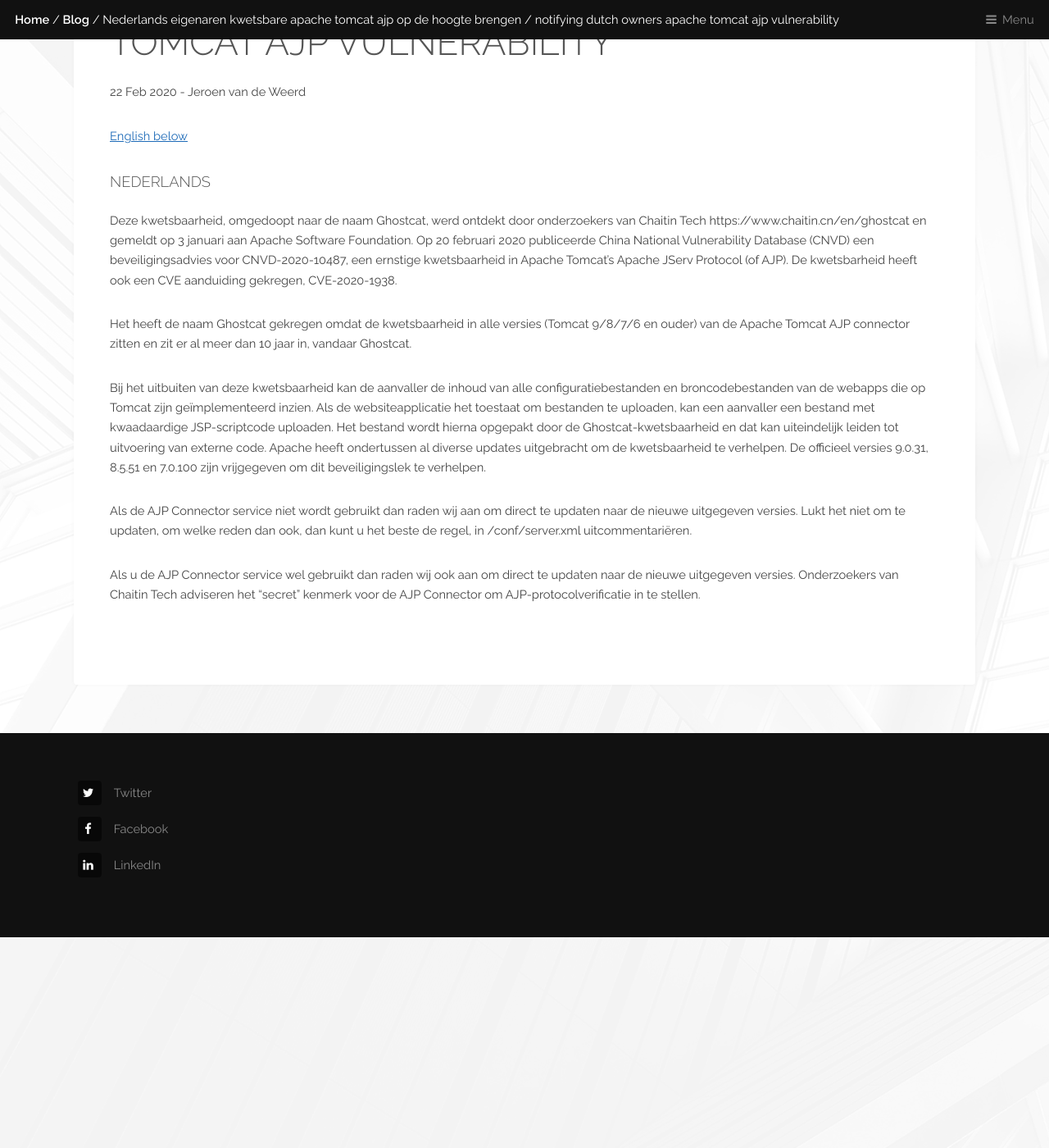
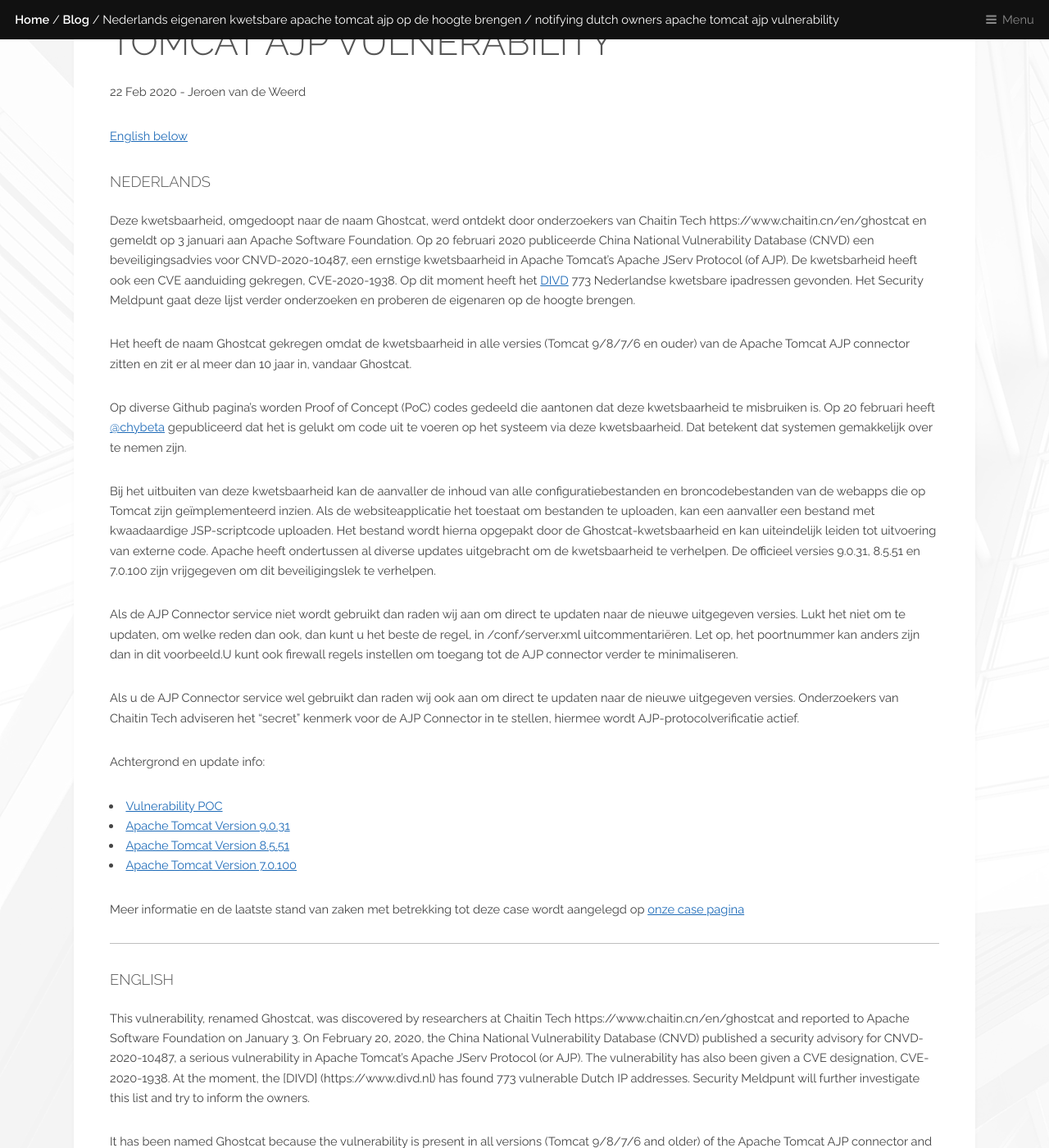
Before and after one commit to DIVD-NL/SecurityMeldpunt, a Jekyll site: the page built from _posts/20-02-22-Ghostcat.md, in a window 1280 px wide and 1400 px high, scrolled down 536 px. Shown: the whole window at 82% size. Built offline with Jekyll 4.4.1, drawn with Linux system fonts in a browser that asks for light colours; before the commit the page ends 1679 px from its top, so only the background shows below that; some of the changed text lies outside the part shown.

Commit message:
Update 20-02-22-Ghostcat.md

```diff
--- a/_posts/20-02-22-Ghostcat.md
+++ b/_posts/20-02-22-Ghostcat.md
@@ -9,12 +9,50 @@
 ### Nederlands
 
 Deze kwetsbaarheid, omgedoopt naar de naam Ghostcat, werd ontdekt door onderzoekers van Chaitin Tech https://www.chaitin.cn/en/ghostcat en gemeldt op 3 januari aan Apache Software Foundation. Op 20 februari 2020 publiceerde China National Vulnerability Database (CNVD) een beveiligingsadvies voor CNVD-2020-10487, een ernstige kwetsbaarheid in Apache Tomcat's Apache JServ Protocol (of AJP). De kwetsbarheid heeft ook een CVE aanduiding gekregen, CVE-2020-1938.
+Op dit moment heeft het [DIVD](https://www.divd.nl) 773 Nederlandse kwetsbare ipadressen gevonden. Het Security Meldpunt gaat deze lijst verder onderzoeken en proberen de eigenaren op de hoogte brengen.
 
 Het heeft de naam Ghostcat gekregen omdat de kwetsbaarheid in alle versies (Tomcat 9/8/7/6 en ouder) van de Apache Tomcat AJP connector zitten en zit er al meer dan 10 jaar in, vandaar Ghostcat.
 
-Bij het uitbuiten van deze kwetsbaarheid kan de aanvaller de inhoud van alle configuratiebestanden en broncodebestanden van de webapps die op Tomcat zijn geïmplementeerd inzien. Als de websiteapplicatie het toestaat om bestanden te uploaden, kan een aanvaller een bestand met kwaadaardige JSP-scriptcode uploaden. Het bestand wordt hierna opgepakt door de Ghostcat-kwetsbaarheid en dat kan uiteindelijk leiden tot uitvoering van externe code.
+Op diverse Github pagina's worden Proof of Concept (PoC) codes gedeeld die aantonen dat deze kwetsbaarheid te misbruiken is.
+Op 20 februari heeft [@chybeta](https://twitter.com/chybeta/status/1230489154468732928) gepubliceerd dat het is gelukt om code uit te voeren op het systeem via deze kwetsbaarheid. Dat betekent dat systemen gemakkelijk over te nemen zijn.
+
+Bij het uitbuiten van deze kwetsbaarheid kan de aanvaller de inhoud van alle configuratiebestanden en broncodebestanden van de webapps die op Tomcat zijn geïmplementeerd inzien. Als de websiteapplicatie het toestaat om bestanden te uploaden, kan een aanvaller een bestand met kwaadaardige JSP-scriptcode uploaden. Het bestand wordt hierna opgepakt door de Ghostcat-kwetsbaarheid en  kan uiteindelijk leiden tot uitvoering van externe code.
 Apache heeft ondertussen al diverse updates uitgebracht om de kwetsbaarheid te verhelpen. De officieel versies 9.0.31, 8.5.51 en 7.0.100 zijn vrijgegeven om dit beveiligingslek te verhelpen.
 
-Als de AJP Connector service niet wordt gebruikt dan raden wij aan om direct te updaten naar de nieuwe uitgegeven versies. Lukt het niet om te updaten, om welke reden dan ook, dan kunt u het beste de regel, <Connector port="8009" protocol="AJP/1.3" redirectPort="8443" /> in /conf/server.xml uitcommentariëren.
+Als de AJP Connector service niet wordt gebruikt dan raden wij aan om direct te updaten naar de nieuwe uitgegeven versies. Lukt het niet om te updaten, om welke reden dan ook, dan kunt u het beste de regel, <Connector port="8009" protocol="AJP/1.3" redirectPort="8443" /> in /conf/server.xml uitcommentariëren. Let op, het poortnummer kan anders zijn dan in dit voorbeeld.U kunt ook firewall regels instellen om toegang tot de AJP connector verder te minimaliseren.
 
-Als u de AJP Connector service wel gebruikt dan raden wij ook aan om direct te updaten naar de nieuwe uitgegeven versies. Onderzoekers van Chaitin Tech adviseren het "secret" kenmerk voor de AJP Connector om AJP-protocolverificatie in te stellen.
+Als u de AJP Connector service wel gebruikt dan raden wij ook aan om direct te updaten naar de nieuwe uitgegeven versies. Onderzoekers van Chaitin Tech adviseren het "secret" kenmerk voor de AJP Connector in te stellen, hiermee wordt AJP-protocolverificatie actief.
+
+Achtergrond en update info:
+* [Vulnerability POC](https://twitter.com/chybeta/status/1230489154468732928)
+* [Apache Tomcat Version 9.0.31](https://tomcat.apache.org/tomcat-9.0-doc/changelog.html)
+* [Apache Tomcat Version 8.5.51](https://tomcat.apache.org/tomcat-8.5-doc/changelog.html)
+* [Apache Tomcat Version 7.0.100](https://tomcat.apache.org/tomcat-7.0-doc/changelog.html)
+
+Meer informatie en de laatste stand van zaken met betrekking tot deze case wordt aangelegd op [onze case pagina](/DIVD-2020-00005/)
+
+<hr>
+
+### English
+
+This vulnerability, renamed Ghostcat, was discovered by researchers at Chaitin Tech https://www.chaitin.cn/en/ghostcat and reported to Apache Software Foundation on January 3. On February 20, 2020, the China National Vulnerability Database (CNVD) published a security advisory for CNVD-2020-10487, a serious vulnerability in Apache Tomcat's Apache JServ Protocol (or AJP). The vulnerability has also been given a CVE designation, CVE-2020-1938.
+At the moment, the [DIVD] (https://www.divd.nl) has found 773 vulnerable Dutch IP addresses. Security Meldpunt will further investigate this list and try to inform the owners.
+
+It has been named Ghostcat because the vulnerability is present in all versions (Tomcat 9/8/7/6 and older) of the Apache Tomcat AJP connector and has been in it for more than 10 years, thats why it's called Ghostcat.
+
+Proof of Concept (PoC) codes are shared on various Github pages that demonstrate that this vulnerability can be exploited. On February 20, [@chybeta](https://twitter.com/chybeta/status/1230489154468732928) published that it was possible to execute code on the system through this vulnerability. This means that systems can easily be taken over.
+
+When exploiting this vulnerability, the attacker can view the contents of all configuration files and source code files of the web apps implemented on Tomcat. If the website application allows files to be uploaded, an attacker can upload a file with malicious JSP script code. The file is then picked up by the Ghostcat vulnerability and may eventually lead to execution of external code.
+Apache has already released several updates to fix the vulnerability. The official versions 9.0.31, 8.5.51 and 7.0.100 have been released to address this vulnerability.
+
+If the AJP Connector service is not used, we recommend that you immediately update to the newly issued versions. If it is not possible to update, for whatever reason, it is best to comment out the line, <Connector port = "8009" protocol = "AJP / 1.3" redirectPort = "8443" /> in /conf/server.xml. Please note, the port number may differ from this example. You can also set firewall rules to further minimize access to the AJP connector.
+
+If you do use the AJP Connector service, we also recommend that you immediately update to the newly issued versions. Researchers from Chaitin Tech recommend setting the "secret" attribute for the AJP Connector, which makes AJP protocol verification active.
+
+Background and update info:
+* [Vulnerability POC](https://twitter.com/chybeta/status/1230489154468732928)
+* [Apache Tomcat Version 9.0.31](https://tomcat.apache.org/tomcat-9.0-doc/changelog.html)
+* [Apache Tomcat Version 8.5.51](https://tomcat.apache.org/tomcat-8.5-doc/changelog.html)
+* [Apache Tomcat Version 7.0.100](https://tomcat.apache.org/tomcat-7.0-doc/changelog.html)
+
+More information and the current status of this case can be found on [our case page](/DIVD-2020-00005/)
```
